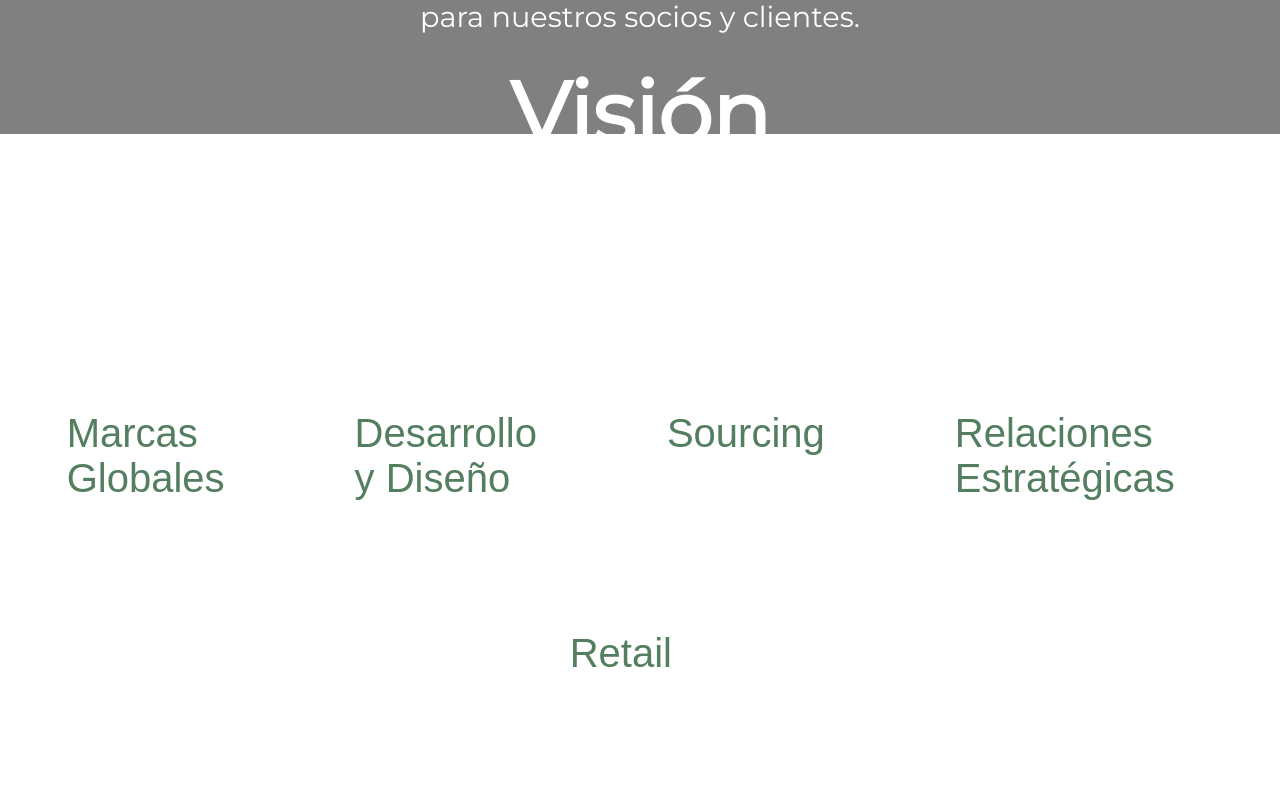
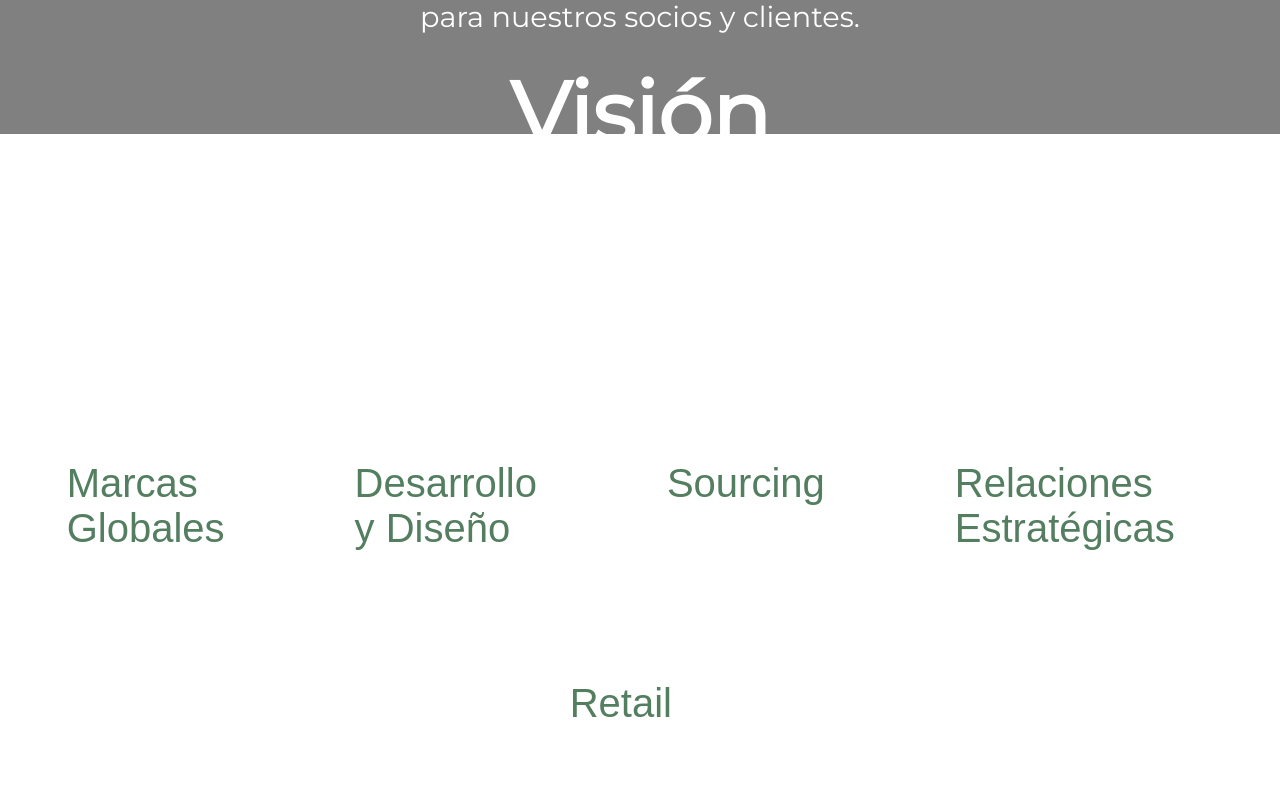
Before and after one commit to kevingiba06/UNIONGROUP, a React (Create React App) app in the folder uniongroup/: page /que-hacemos in a window 1280 px wide. Shown: the part 580-1380 px from the top of the page. Built offline with nearby package versions, Linux system fonts and the light colour scheme.

Commit message:
aun sigo trabajando en la linea del tiempo

```diff
--- a/uniongroup/src/Quehacemos.jsx
+++ b/uniongroup/src/Quehacemos.jsx
@@ -124,7 +124,7 @@ function Quehacemos() {
         </div>
       </div>
 
-      <div className='center2' data-aos="fade-up">
+      <div className='center2' data-aos="fade-up" style={{height:'600px'}}>
         <div className='subtitle' data-aos="fade-up">
           <div className="selector-container" data-aos="fade-up">
             {opciones.map((item, index) => (
--- a/uniongroup/src/quehacemos.css
+++ b/uniongroup/src/quehacemos.css
@@ -73,12 +73,10 @@ body {
 
 .center2 {
   display: flex;
-  flex-direction: row;
-  align-items: center;
-  justify-content: center;
   background-color: #fff;
   font-weight: bolder;
   white-space: pre-line;
+  height: 100vh;
 }
 
 .center3 {
@@ -184,7 +182,7 @@ body {
   /* Permite que se muevan a la siguiente línea si no caben */
   gap: 120px;
   /* Espaciado entre botones */
-  margin-top: 20px;
+  margin-top: 120px;
   font: 1em sans-serif;;
 }
 
```
